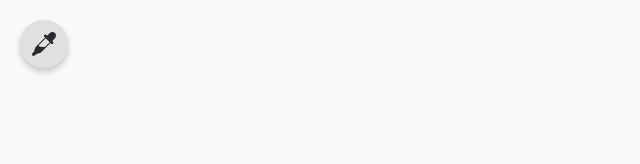
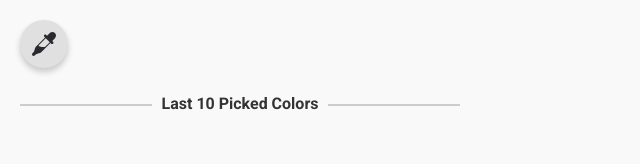
Before and after one commit to LunaLabs1848/DevWebX, a browser extension: page src/index.html in a window 1280 px wide. Shown: the whole page, without its empty margins (0-640 px from the left). Drawn offline with Linux system fonts and the light colour scheme.

Commit message:
add header to indicate recently picked colors

```diff
--- a/src/index.html
+++ b/src/index.html
@@ -52,8 +52,35 @@
         box-shadow: 0 2px 4px rgba(0, 0, 0, 0.3);
       }
 
+      .picked_colors_title_container {
+        position: relative;
+        text-align: center;
+        margin: 10px 0;
+      }
+
+      .picked_colors_title {
+        font-weight: 600;
+        color: #333333;
+        position: relative;
+        background-color: #f9f9f9;
+        display: inline-block;
+        padding: 0 10px;
+        z-index: 1;
+      }
+
+      .picked_colors_title_container::before {
+        content: "";
+        position: absolute;
+        top: 50%;
+        left: 0;
+        right: 0;
+        height: 2px;
+        background-color: #ccc;
+        z-index: 0;
+      }
+
       #picked_colors_container {
-        margin-top: 20px;
+        margin-top: 12px;
         display: flex;
         gap: 10px;
         flex-wrap: wrap;
@@ -82,6 +109,9 @@
       <button id="eye_dropper_btn" class="round-button" title="Eye Dropper">
         <img src="../assets/eye_dropper.svg" alt="Eye Dropper" />
       </button>
+      <div class="picked_colors_title_container">
+        <p class="picked_colors_title">Last 10 Picked Colors</p>
+      </div>
       <div id="picked_colors_container"></div>
     </div>
     <script src="./index.js"></script>
```
